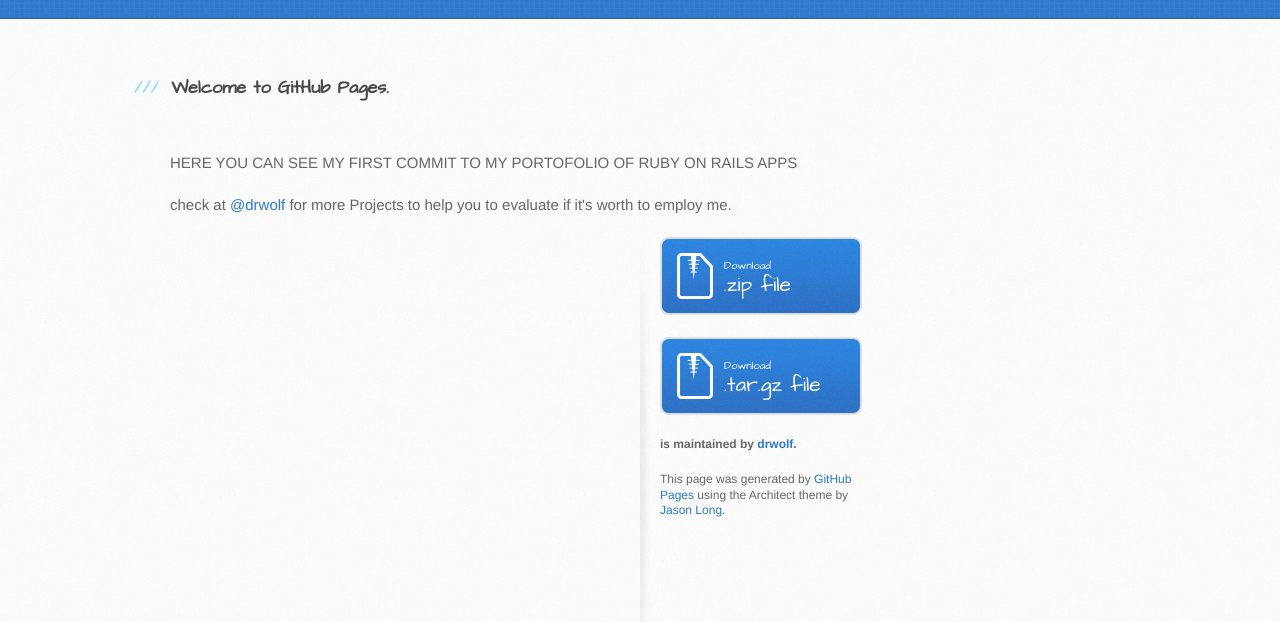
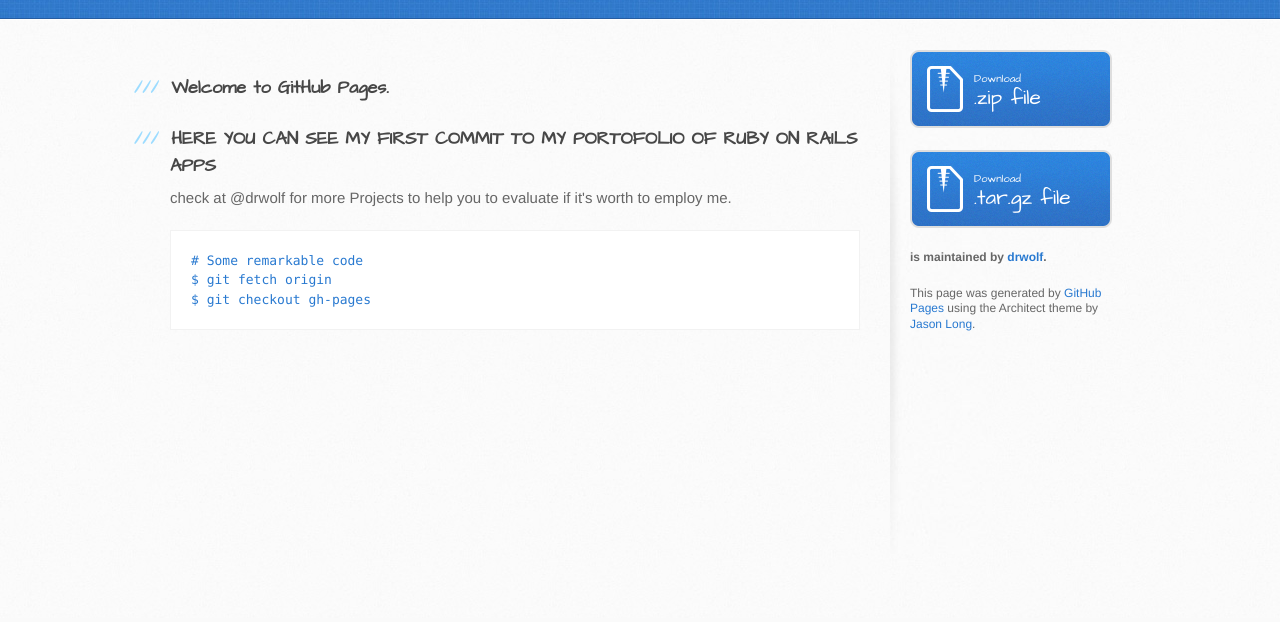
Before and after one commit to drwolf/first_app, a plain HTML site: page index.html in a window 1280 px wide. Shown: the part 182-804 px from the top of the page. Drawn offline with Linux system fonts and the light colour scheme.

Commit message:
Update index.html

```diff
--- a/index.html
+++ b/index.html
@@ -30,10 +30,18 @@
         <section id="main-content">
           <h3>
 <a name="welcome-to-github-pages" class="anchor" href="#welcome-to-github-pages"><span class="octicon octicon-link"></span></a>Welcome to GitHub Pages.</h3>
-<p>&nbsp;</p>
-<p>HERE YOU CAN SEE MY FIRST COMMIT TO MY PORTOFOLIO OF RUBY ON RAILS APPS</p>
 
-<p>check at <a href="https://github.com/drwolf">@drwolf</a> for more Projects to help you to evaluate if it's worth to employ me.</p>
+<h3>
+<a name="designer-templates" class="anchor" href="#designer-templates"><span class="octicon octicon-link"></span></a>HERE YOU CAN SEE MY FIRST COMMIT TO MY PORTOFOLIO OF RUBY ON RAILS APPS</h3>
+
+<p>check at @drwolf for more Projects to help you to evaluate if it's worth to employ me.</p>
+
+<pre><code># Some remarkable code
+$ git fetch origin
+$ git checkout gh-pages
+</code></pre>
+
+</section>
 
         <aside id="sidebar">
           <a href="https://github.com/drwolf/first_app/zipball/master" class="button">
```
